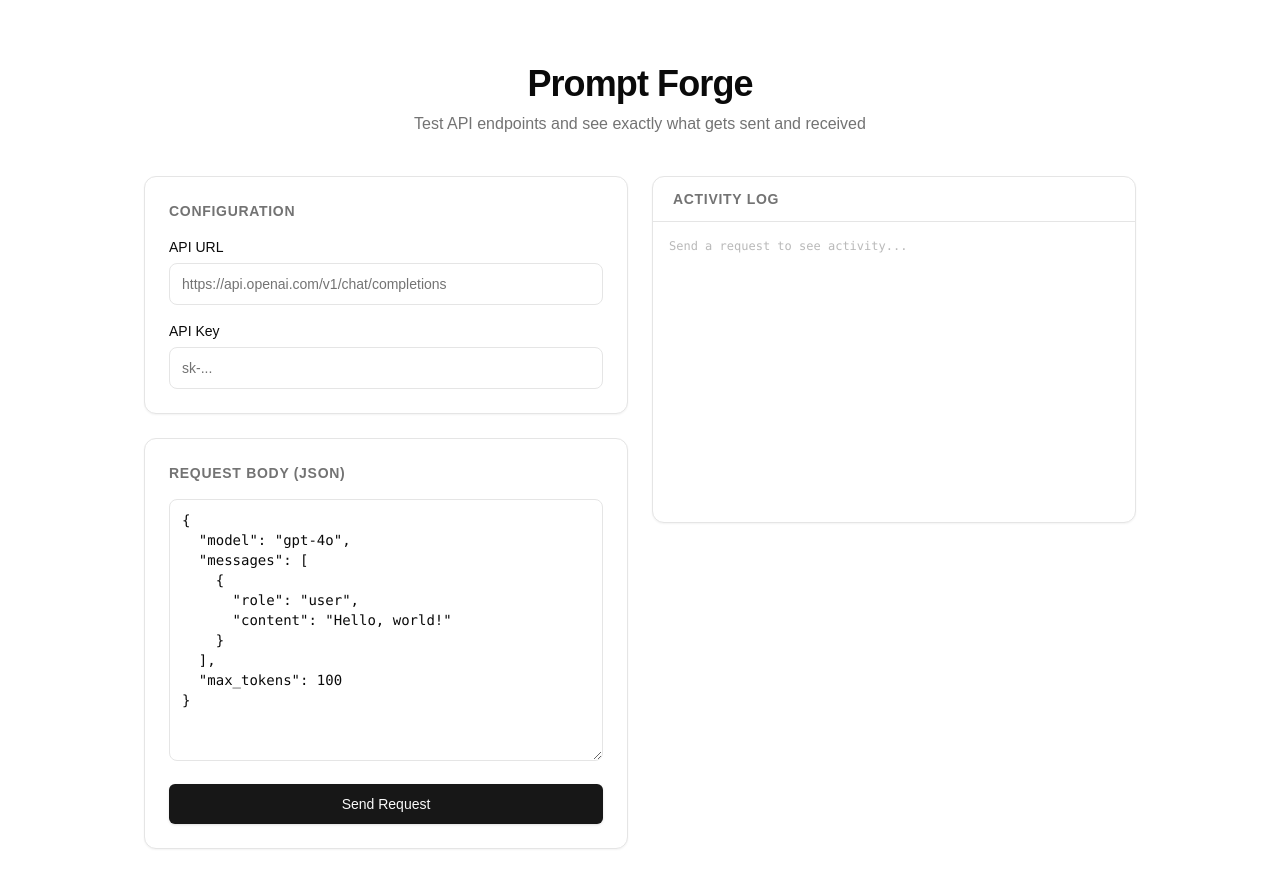
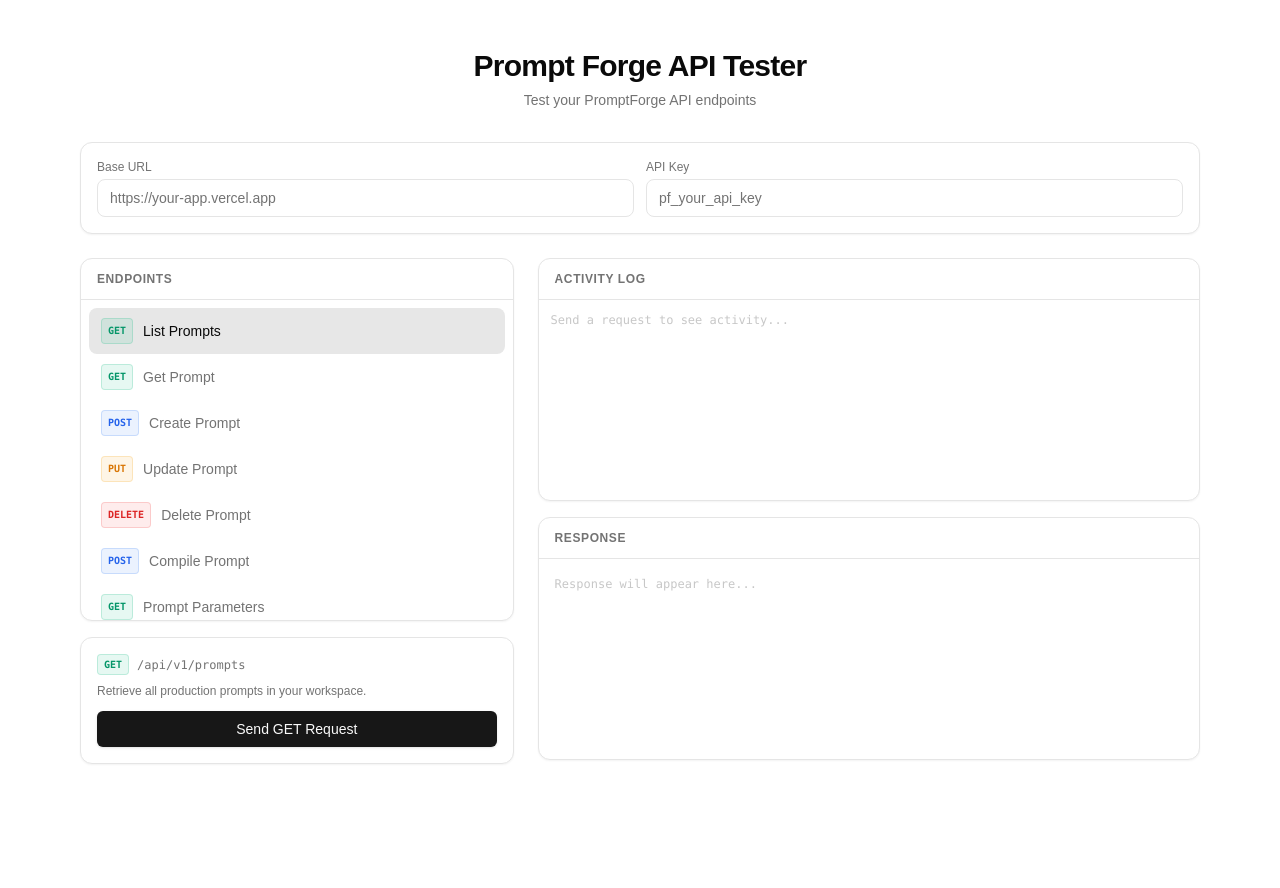
Before and after one commit to Maximus305/Prompt-Forge-API-test, a Next.js app in the folder my-app/: page / in a window 1280 px wide. Shown: the top 888 px of the page. After the commit the page ends 812 px from the top, so only its background shows below. Built offline with nearby package versions, Linux system fonts and the light colour scheme.

Commit message:
Rebuild as PromptForge API tester with endpoint picker and activity log

```diff
--- a/my-app/src/app/api/prompt/route.ts
+++ b/my-app/src/app/api/prompt/route.ts
@@ -1,45 +1,42 @@
 import { NextRequest, NextResponse } from 'next/server';
 
-interface PromptRequest {
-  apiUrl: string;
+interface ProxyRequest {
+  targetUrl: string;
   apiKey: string;
-  body: string;
+  method: 'GET' | 'POST' | 'PUT' | 'DELETE';
+  body?: string;
 }
 
 export async function POST(req: NextRequest) {
-  let payload: PromptRequest;
+  let payload: ProxyRequest;
   try {
     payload = await req.json();
   } catch {
     return NextResponse.json({ error: 'Invalid JSON' }, { status: 400 });
   }
 
-  const { apiUrl, apiKey, body } = payload;
+  const { targetUrl, apiKey, method, body } = payload;
 
-  if (!apiUrl || !apiKey || !body) {
+  if (!targetUrl || !apiKey || !method) {
     return NextResponse.json({ error: 'Missing required fields' }, { status: 400 });
-  }
-
-  // Parse the body to validate it's valid JSON
-  let parsedBody: unknown;
-  try {
-    parsedBody = JSON.parse(body);
-  } catch {
-    return NextResponse.json({ error: 'Request body is not valid JSON' }, { status: 400 });
   }
 
   const startTime = Date.now();
 
+  const fetchOptions: RequestInit = {
+    method,
+    headers: {
+      'Content-Type': 'application/json',
+      'Authorization': `Bearer ${apiKey}`,
+    },
+  };
+
+  if (body && (method === 'POST' || method === 'PUT')) {
+    fetchOptions.body = body;
+  }
+
   try {
-    const response = await fetch(apiUrl, {
-      method: 'POST',
-      headers: {
-        'Content-Type': 'application/json',
-        'Authorization': `Bearer ${apiKey}`,
-      },
-      body: JSON.stringify(parsedBody),
-    });
-
+    const response = await fetch(targetUrl, fetchOptions);
     const duration = Date.now() - startTime;
 
     const responseHeaders: Record<string, string> = {};
@@ -62,9 +59,8 @@
         statusText: response.statusText,
         duration,
         responseHeaders,
-        sentBody: parsedBody,
       },
-    }, { status: response.ok ? 200 : response.status });
+    });
   } catch (error) {
     const duration = Date.now() - startTime;
     return NextResponse.json({
@@ -74,7 +70,6 @@
         statusText: 'Network Error',
         duration,
         responseHeaders: {},
-        sentBody: parsedBody,
       },
     }, { status: 502 });
   }
--- a/my-app/src/app/page.tsx
+++ b/my-app/src/app/page.tsx
@@ -1,6 +1,6 @@
 "use client"
 
-import React, { useState } from 'react';
+import React, { useState, useEffect, useRef } from 'react';
 import { Button } from "@/components/ui/button";
 
 interface LogEntry {
@@ -14,92 +14,219 @@
   statusText: string;
   duration: number;
   responseHeaders: Record<string, string>;
-  sentBody: unknown;
 }
 
-const DEFAULT_BODY = JSON.stringify({
-  model: "gpt-4o",
-  messages: [{ role: "user", content: "Hello, world!" }],
-  max_tokens: 100
-}, null, 2);
+interface Endpoint {
+  id: string;
+  label: string;
+  method: 'GET' | 'POST' | 'PUT' | 'DELETE';
+  path: string;
+  description: string;
+  hasPromptId: boolean;
+  hasBody: boolean;
+  defaultBody?: string;
+}
+
+const ENDPOINTS: Endpoint[] = [
+  {
+    id: 'list-prompts',
+    label: 'List Prompts',
+    method: 'GET',
+    path: '/api/v1/prompts',
+    description: 'Retrieve all production prompts in your workspace.',
+    hasPromptId: false,
+    hasBody: false,
+  },
+  {
+    id: 'get-prompt',
+    label: 'Get Prompt',
+    method: 'GET',
+    path: '/api/v1/prompts/:id',
+    description: 'Retrieve a specific prompt by ID.',
+    hasPromptId: true,
+    hasBody: false,
+  },
+  {
+    id: 'create-prompt',
+    label: 'Create Prompt',
+    method: 'POST',
+    path: '/api/v1/prompts',
+    description: 'Create a new prompt with a name and description.',
+    hasPromptId: false,
+    hasBody: true,
+    defaultBody: JSON.stringify({ name: "My Prompt", description: "A new prompt" }, null, 2),
+  },
+  {
+    id: 'update-prompt',
+    label: 'Update Prompt',
+    method: 'PUT',
+    path: '/api/v1/prompts/:id',
+    description: 'Update an existing prompt. Only include fields you want to change.',
+    hasPromptId: true,
+    hasBody: true,
+    defaultBody: JSON.stringify({ description: "Updated description" }, null, 2),
+  },
+  {
+    id: 'delete-prompt',
+    label: 'Delete Prompt',
+    method: 'DELETE',
+    path: '/api/v1/prompts/:id',
+    description: 'Permanently delete a prompt. This cannot be undone.',
+    hasPromptId: true,
+    hasBody: false,
+  },
+  {
+    id: 'compile-prompt',
+    label: 'Compile Prompt',
+    method: 'POST',
+    path: '/api/v1/prompts/:id/compile',
+    description: 'Compile a prompt by substituting variables with provided values.',
+    hasPromptId: true,
+    hasBody: true,
+    defaultBody: JSON.stringify({ variables: { customer_name: "Jane", issue_type: "refund" } }, null, 2),
+  },
+  {
+    id: 'prompt-parameters',
+    label: 'Prompt Parameters',
+    method: 'GET',
+    path: '/api/v1/prompts/:id/parameters',
+    description: 'Returns the parameter schema for a prompt.',
+    hasPromptId: true,
+    hasBody: false,
+  },
+  {
+    id: 'list-tools',
+    label: 'List Tools',
+    method: 'GET',
+    path: '/api/v1/tools',
+    description: 'Retrieve all tool definitions in your workspace.',
+    hasPromptId: false,
+    hasBody: false,
+  },
+  {
+    id: 'get-tool',
+    label: 'Get Tool',
+    method: 'GET',
+    path: '/api/v1/tools/:id',
+    description: 'Retrieve a specific tool definition by ID.',
+    hasPromptId: true,
+    hasBody: false,
+  },
+];
+
+const METHOD_COLORS: Record<string, string> = {
+  GET: 'bg-emerald-500/10 text-emerald-600 border-emerald-500/20',
+  POST: 'bg-blue-500/10 text-blue-600 border-blue-500/20',
+  PUT: 'bg-amber-500/10 text-amber-600 border-amber-500/20',
+  DELETE: 'bg-red-500/10 text-red-600 border-red-500/20',
+};
 
 export default function PromptForge() {
-  const [apiUrl, setApiUrl] = useState('');
+  const [baseUrl, setBaseUrl] = useState('');
   const [apiKey, setApiKey] = useState('');
-  const [body, setBody] = useState(DEFAULT_BODY);
+  const [selectedEndpoint, setSelectedEndpoint] = useState<Endpoint>(ENDPOINTS[0]);
+  const [resourceId, setResourceId] = useState('');
+  const [body, setBody] = useState('');
   const [response, setResponse] = useState('');
   const [isLoading, setIsLoading] = useState(false);
   const [error, setError] = useState('');
   const [logs, setLogs] = useState<LogEntry[]>([]);
+  const logRef = useRef<HTMLDivElement>(null);
+
+  useEffect(() => {
+    setBody(selectedEndpoint.defaultBody || '');
+    setError('');
+  }, [selectedEndpoint]);
+
+  useEffect(() => {
+    if (logRef.current) {
+      logRef.current.scrollTop = logRef.current.scrollHeight;
+    }
+  }, [logs]);
 
   const addLog = (type: LogEntry['type'], message: string) => {
     const time = new Date().toLocaleTimeString('en-US', { hour12: false, hour: '2-digit', minute: '2-digit', second: '2-digit' });
     setLogs(prev => [...prev, { time, type, message }]);
   };
 
+  const buildUrl = () => {
+    const base = baseUrl.replace(/\/+$/, '');
+    let path = selectedEndpoint.path;
+    if (selectedEndpoint.hasPromptId && resourceId) {
+      path = path.replace(':id', resourceId);
+    }
+    return `${base}${path}`;
+  };
+
   const handleSubmit = async () => {
-    if (!apiUrl || !apiKey || !body) {
-      setError('Please fill in all fields');
+    if (!baseUrl || !apiKey) {
+      setError('Please enter a Base URL and API Key');
+      return;
+    }
+    if (selectedEndpoint.hasPromptId && !resourceId) {
+      setError('Please enter a resource ID');
+      return;
+    }
+    if (selectedEndpoint.hasBody && !body) {
+      setError('Please enter a request body');
       return;
     }
 
-    // Validate JSON
-    try {
-      JSON.parse(body);
-    } catch {
-      setError('Request body is not valid JSON');
-      return;
-    }
+    const targetUrl = buildUrl();
 
     setIsLoading(true);
     setError('');
     setResponse('');
     setLogs([]);
 
-    addLog('info', `POST ${apiUrl}`);
-    addLog('info', `Authorization: Bearer ${apiKey.slice(0, 8)}...${apiKey.slice(-4)}`);
+    addLog('info', `${selectedEndpoint.method} ${targetUrl}`);
+    addLog('info', `Authorization: Bearer ${apiKey.slice(0, 6)}...${apiKey.slice(-4)}`);
+    if (selectedEndpoint.hasBody && body) {
       addLog('info', `Body: ${body.length} bytes`);
+    }
     addLog('info', 'Sending request...');
 
     try {
       const res = await fetch('/api/prompt', {
         method: 'POST',
         headers: { 'Content-Type': 'application/json' },
-        body: JSON.stringify({ apiUrl, apiKey, body }),
+        body: JSON.stringify({
+          targetUrl,
+          apiKey,
+          method: selectedEndpoint.method,
+          body: selectedEndpoint.hasBody ? body : undefined,
+        }),
       });
 
       const data = await res.json();
       const meta: Meta | undefined = data.meta;
 
       if (meta) {
+        const isOk = meta.status >= 200 && meta.status < 300;
         addLog(
-          res.ok ? 'success' : 'error',
+          isOk ? 'success' : 'error',
           `${meta.status} ${meta.statusText} (${meta.duration}ms)`
         );
 
-        const headers = meta.responseHeaders;
-        if (headers['content-type']) {
-          addLog('info', `Content-Type: ${headers['content-type']}`);
+        const h = meta.responseHeaders;
+        if (h['x-ratelimit-remaining']) {
+          addLog('info', `Rate limit: ${h['x-ratelimit-remaining']}/${h['x-ratelimit-limit'] || '?'} remaining`);
         }
-        if (headers['x-ratelimit-remaining']) {
-          addLog('info', `Rate limit remaining: ${headers['x-ratelimit-remaining']}`);
+        if (h['x-request-id']) {
+          addLog('info', `Request ID: ${h['x-request-id']}`);
         }
-        if (headers['x-request-id']) {
-          addLog('info', `Request ID: ${headers['x-request-id']}`);
       }
 
-        addLog('info', 'Sent body:');
-        addLog('data', JSON.stringify(meta.sentBody, null, 2));
-      }
-
-      if (!res.ok) {
-        const errMsg = data.error || 'Request failed';
-        addLog('error', errMsg);
+      if (data.error && !data.result) {
+        addLog('error', data.error);
+        setError(data.error);
       } else {
         addLog('success', 'Response received');
       }
 
+      if (data.result) {
         setResponse(JSON.stringify(data.result, null, 2));
+      }
     } catch (err) {
       const msg = err instanceof Error ? err.message : 'Something went wrong';
       setError(msg);
@@ -120,108 +247,160 @@
 
   return (
     <div className="min-h-screen bg-background">
-      <div className="mx-auto max-w-5xl px-4 py-16">
-        <div className="mb-10 text-center">
-          <h1 className="text-4xl font-bold tracking-tight text-foreground">
-            Prompt Forge
+      <div className="mx-auto max-w-6xl px-4 py-12">
+        {/* Header */}
+        <div className="mb-8 text-center">
+          <h1 className="text-3xl font-bold tracking-tight text-foreground">
+            Prompt Forge API Tester
           </h1>
-          <p className="mt-2 text-muted-foreground">
-            Test API endpoints and see exactly what gets sent and received
+          <p className="mt-1.5 text-sm text-muted-foreground">
+            Test your PromptForge API endpoints
           </p>
         </div>
 
-        <div className="grid gap-6 lg:grid-cols-2">
-          {/* Left: Inputs */}
-          <div className="space-y-6">
-            <div className="rounded-xl border bg-card p-6 shadow-sm">
-              <h2 className="mb-4 text-sm font-semibold uppercase tracking-wider text-muted-foreground">
-                Configuration
-              </h2>
-              <div className="space-y-4">
-                <div>
-                  <label className="mb-1.5 block text-sm font-medium text-foreground">
-                    API URL
-                  </label>
+        {/* Config Bar */}
+        <div className="mb-6 rounded-xl border bg-card p-4 shadow-sm">
+          <div className="flex flex-col gap-3 sm:flex-row">
+            <div className="flex-1">
+              <label className="mb-1 block text-xs font-medium text-muted-foreground">Base URL</label>
               <input
                 type="url"
-                    value={apiUrl}
-                    onChange={(e) => setApiUrl(e.target.value)}
-                    placeholder="https://api.openai.com/v1/chat/completions"
-                    className="w-full rounded-lg border border-input bg-background px-3 py-2.5 text-sm text-foreground placeholder:text-muted-foreground focus:border-primary focus:outline-none focus:ring-1 focus:ring-primary"
+                value={baseUrl}
+                onChange={(e) => setBaseUrl(e.target.value)}
+                placeholder="https://your-app.vercel.app"
+                className="w-full rounded-lg border border-input bg-background px-3 py-2 text-sm text-foreground placeholder:text-muted-foreground focus:border-primary focus:outline-none focus:ring-1 focus:ring-primary"
               />
             </div>
-
-                <div>
-                  <label className="mb-1.5 block text-sm font-medium text-foreground">
-                    API Key
-                  </label>
+            <div className="flex-1">
+              <label className="mb-1 block text-xs font-medium text-muted-foreground">API Key</label>
               <input
                 type="password"
                 value={apiKey}
                 onChange={(e) => setApiKey(e.target.value)}
-                    placeholder="sk-..."
-                    className="w-full rounded-lg border border-input bg-background px-3 py-2.5 text-sm text-foreground placeholder:text-muted-foreground focus:border-primary focus:outline-none focus:ring-1 focus:ring-primary"
+                placeholder="pf_your_api_key"
+                className="w-full rounded-lg border border-input bg-background px-3 py-2 text-sm text-foreground placeholder:text-muted-foreground focus:border-primary focus:outline-none focus:ring-1 focus:ring-primary"
               />
             </div>
           </div>
         </div>
 
-            <div className="rounded-xl border bg-card p-6 shadow-sm">
-              <h2 className="mb-4 text-sm font-semibold uppercase tracking-wider text-muted-foreground">
-                Request Body (JSON)
+        <div className="grid gap-6 lg:grid-cols-5">
+          {/* Left: Endpoint picker + form */}
+          <div className="space-y-4 lg:col-span-2">
+            {/* Endpoint List */}
+            <div className="rounded-xl border bg-card shadow-sm">
+              <div className="border-b px-4 py-3">
+                <h2 className="text-xs font-semibold uppercase tracking-wider text-muted-foreground">
+                  Endpoints
                 </h2>
+              </div>
+              <div className="max-h-[320px] overflow-y-auto p-2">
+                {ENDPOINTS.map((ep) => (
+                  <button
+                    key={ep.id}
+                    onClick={() => setSelectedEndpoint(ep)}
+                    className={`flex w-full items-center gap-2.5 rounded-lg px-3 py-2.5 text-left text-sm transition-colors ${
+                      selectedEndpoint.id === ep.id
+                        ? 'bg-primary/10 text-foreground'
+                        : 'text-muted-foreground hover:bg-muted/50 hover:text-foreground'
+                    }`}
+                  >
+                    <span className={`shrink-0 rounded border px-1.5 py-0.5 font-mono text-[10px] font-bold ${METHOD_COLORS[ep.method]}`}>
+                      {ep.method}
+                    </span>
+                    <span className="truncate">{ep.label}</span>
+                  </button>
+                ))}
+              </div>
+            </div>
+
+            {/* Request Form */}
+            <div className="rounded-xl border bg-card p-4 shadow-sm">
+              <div className="mb-3">
+                <div className="flex items-center gap-2">
+                  <span className={`rounded border px-1.5 py-0.5 font-mono text-[10px] font-bold ${METHOD_COLORS[selectedEndpoint.method]}`}>
+                    {selectedEndpoint.method}
+                  </span>
+                  <code className="text-xs text-muted-foreground">{selectedEndpoint.path}</code>
+                </div>
+                <p className="mt-2 text-xs text-muted-foreground">{selectedEndpoint.description}</p>
+              </div>
+
+              <div className="space-y-3">
+                {selectedEndpoint.hasPromptId && (
+                  <div>
+                    <label className="mb-1 block text-xs font-medium text-foreground">
+                      {selectedEndpoint.id.includes('tool') ? 'Tool ID' : 'Prompt ID'}
+                    </label>
+                    <input
+                      type="text"
+                      value={resourceId}
+                      onChange={(e) => setResourceId(e.target.value)}
+                      placeholder={selectedEndpoint.id.includes('tool') ? 'tool_xyz789' : 'prompt_abc123'}
+                      className="w-full rounded-lg border border-input bg-background px-3 py-2 font-mono text-sm text-foreground placeholder:text-muted-foreground focus:border-primary focus:outline-none focus:ring-1 focus:ring-primary"
+                    />
+                  </div>
+                )}
+
+                {selectedEndpoint.hasBody && (
+                  <div>
+                    <label className="mb-1 block text-xs font-medium text-foreground">Request Body</label>
                     <textarea
                       value={body}
                       onChange={(e) => setBody(e.target.value)}
-                rows={12}
+                      rows={8}
                       spellCheck={false}
-                className="w-full rounded-lg border border-input bg-background px-3 py-2.5 font-mono text-sm text-foreground placeholder:text-muted-foreground focus:border-primary focus:outline-none focus:ring-1 focus:ring-primary"
+                      className="w-full rounded-lg border border-input bg-background px-3 py-2 font-mono text-xs text-foreground placeholder:text-muted-foreground focus:border-primary focus:outline-none focus:ring-1 focus:ring-primary"
                     />
+                  </div>
+                )}
+
                 <Button
                   onClick={handleSubmit}
                   disabled={isLoading}
-                className="mt-4 w-full"
-                size="lg"
+                  className="w-full"
                 >
-                {isLoading ? 'Sending...' : 'Send Request'}
+                  {isLoading ? 'Sending...' : `Send ${selectedEndpoint.method} Request`}
                 </Button>
 
                 {error && (
-                <p className="mt-3 text-center text-sm text-destructive">{error}</p>
+                  <p className="text-center text-xs text-destructive">{error}</p>
                 )}
               </div>
             </div>
+          </div>
 
-          {/* Right: Activity Log + Response */}
-          <div className="space-y-6">
+          {/* Right: Log + Response */}
+          <div className="space-y-4 lg:col-span-3">
+            {/* Activity Log */}
             <div className="rounded-xl border bg-card shadow-sm">
-              <div className="border-b px-5 py-3">
-                <h2 className="text-sm font-semibold uppercase tracking-wider text-muted-foreground">
+              <div className="flex items-center justify-between border-b px-4 py-3">
+                <h2 className="text-xs font-semibold uppercase tracking-wider text-muted-foreground">
                   Activity Log
                 </h2>
+                {logs.length > 0 && (
+                  <button
+                    onClick={() => setLogs([])}
+                    className="text-xs text-muted-foreground hover:text-foreground"
+                  >
+                    Clear
+                  </button>
+                )}
               </div>
-              <div className="h-[300px] overflow-y-auto p-4 font-mono text-xs">
+              <div ref={logRef} className="h-[200px] overflow-y-auto p-3 font-mono text-xs">
                 {logs.length === 0 ? (
-                  <p className="text-muted-foreground/50">
-                    Send a request to see activity...
-                  </p>
+                  <p className="text-muted-foreground/40">Send a request to see activity...</p>
                 ) : (
-                  <div className="space-y-1.5">
+                  <div className="space-y-1">
                     {logs.map((log, i) => (
                       <div key={i} className="flex gap-2">
-                        <span className="shrink-0 text-muted-foreground/50">{log.time}</span>
-                        {log.type === 'data' ? (
-                          <pre className={`whitespace-pre-wrap break-all ${logColor(log.type)}`}>
-                            {log.message}
-                          </pre>
-                        ) : (
+                        <span className="shrink-0 text-muted-foreground/40">{log.time}</span>
                         <span className={logColor(log.type)}>{log.message}</span>
-                        )}
                       </div>
                     ))}
                     {isLoading && (
                       <div className="flex gap-2">
-                        <span className="shrink-0 text-muted-foreground/50">
+                        <span className="shrink-0 text-muted-foreground/40">
                           {new Date().toLocaleTimeString('en-US', { hour12: false, hour: '2-digit', minute: '2-digit', second: '2-digit' })}
                         </span>
                         <span className="animate-pulse text-muted-foreground">Waiting for response...</span>
@@ -232,18 +411,17 @@
               </div>
             </div>
 
-            {response && (
-              <div className="overflow-hidden rounded-xl border bg-card shadow-sm">
-                <div className="border-b px-5 py-3">
-                  <h2 className="text-sm font-semibold uppercase tracking-wider text-muted-foreground">
-                    Response Body
+            {/* Response */}
+            <div className="rounded-xl border bg-card shadow-sm">
+              <div className="border-b px-4 py-3">
+                <h2 className="text-xs font-semibold uppercase tracking-wider text-muted-foreground">
+                  Response
                 </h2>
               </div>
-                <pre className="max-h-[400px] overflow-auto p-5 font-mono text-xs leading-relaxed text-foreground">
-                  {response}
+              <pre className="max-h-[450px] min-h-[200px] overflow-auto p-4 font-mono text-xs leading-relaxed text-foreground">
+                {response || <span className="text-muted-foreground/40">Response will appear here...</span>}
               </pre>
             </div>
-            )}
           </div>
         </div>
       </div>
```
Lines whose indentation alone changed are shown as unchanged.
